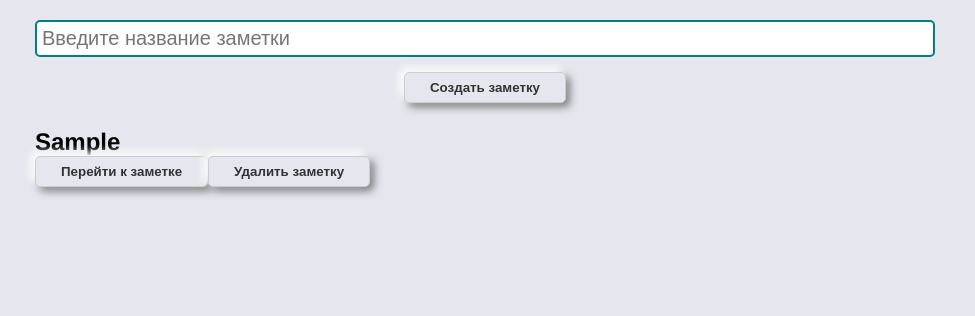
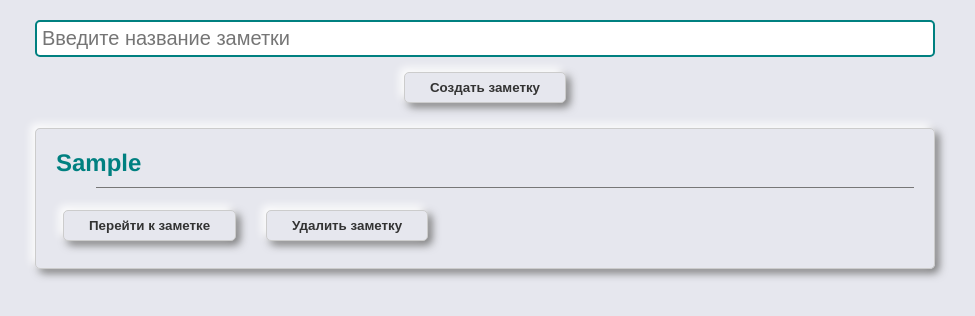
Before and after one commit to Meidro/Note-List, a Vue app: page / in a window 1280 px wide. Both pictures are taken after typing "Sample" into the empty fields and a click on the button "Создать заметку". Shown: the top 316 px of the page, without its empty margins (155-1130 px from the left). Built offline with nearby package versions, Linux system fonts and the light colour scheme.

Commit message:
стилизация

```diff
--- a/src/components/ModalWindow.vue
+++ b/src/components/ModalWindow.vue
@@ -2,7 +2,7 @@
    <teleport to="body">
       <div class="modal-wrapper">
          <div class="modal">
-            <h2>Удалить заметку?</h2>
+            <slot name="modal-title"></slot>
             <slot name="modal-actions"></slot>
          </div>
       </div>
@@ -30,8 +30,11 @@
    }
    .modal {
       width: 400px;
+      background-color: #e6e7ee;
       border: 1px solid #cccccc;
       border-radius: 5px;
       box-shadow: -4px -4px 8px #ffffff, 4px 4px 8px #777777;
+      padding: 25px;
+      text-align: center;
    }
 </style>
--- a/src/store/index.ts
+++ b/src/store/index.ts
@@ -8,7 +8,7 @@ const note = ref({
    title: '',
    todos: [] as ToDo[],
 });
-const {history, undo, redo, canUndo, canRedo, clear} = useRefHistory(note, {
+const {undo, redo} = useRefHistory(note, {
    deep: true,
 });
 
@@ -52,6 +52,9 @@ export default createStore({
       redoChanges() {
          redo();
       },
+      saveNote(state) {
+         state.notes = state.notes.map((note) => (note.id === state.currentId ? state.currentNote : note));
+      },
    },
    actions: {
       fetchCurrentNote({commit}, noteId: number) {
--- a/src/views/NoteItem.vue
+++ b/src/views/NoteItem.vue
@@ -7,27 +7,40 @@
       <form v-else @submit.prevent="formHandler(note.title)">
          <input type="text" :value="note.title" @input="onTextChange" />
       </form>
-      <form @submit.prevent="addTodo">
+      <form @submit.prevent="addTodo" class="add-todo">
          <input type="text" v-model="inputValue" placeholder="Введите текст задачи" />
          <button>Добавить задачу</button>
       </form>
-      <ul>
-         <li v-for="todo in note.todos" :key="todo.id">
-            <input type="checkbox" :checked="todo.completed" @change="onChangeCompleted(todo.id)" />
+      <ul class="todo__list">
+         <li v-for="todo in note.todos" :key="todo.id" class="todo__item">
+            <input :id="todo.text" type="checkbox" :checked="todo.completed" @change="onChangeCompleted(todo.id)" />
+            <label :for="todo.text"></label>
             <span :class="{completed: todo.completed}">{{ todo.text }}</span>
          </li>
       </ul>
+      <button @click="isModal = true">Отменить редактирование</button>
       <button @click="undo">Отменить изменения</button>
       <button @click="redo">Повторить изменения</button>
+      <button @click="save">Сохранить изменения</button>
    </div>
+   <ModalWindow v-if="isModal">
+      <template v-slot:modal-title>
+         <h2>Отменить редактирование? Все изменения будут потеряны!</h2>
+      </template>
+      <template v-slot:modal-actions>
+         <button @click="confirmCancelEdit(true)">ДА</button><button @click="confirmCancelEdit(false)">ОТМЕНА</button>
+      </template>
+   </ModalWindow>
 </template>
 
 <script lang="ts">
    import {defineComponent, onMounted, computed, ref} from 'vue';
    import router from '@/router';
    import store from '@/store';
+   import ModalWindow from '@/components/ModalWindow.vue';
 
    export default defineComponent({
+      components: {ModalWindow},
       setup() {
          onMounted(() => {
             const routeId: number = +router.currentRoute.value.params.id;
@@ -35,6 +48,7 @@
          });
          const note = computed(() => store.state.currentNote);
          const isEditMode = ref(false);
+         const isModal = ref(false);
          const inputValue = ref('');
          const onTextChange = (e: Event) => {
             store.commit('updateTitle', (e.target as HTMLInputElement).value);
@@ -56,17 +70,29 @@
          const redo = () => {
             store.commit('redoChanges');
          };
+         const save = () => {
+            store.commit('saveNote');
+         };
+         const confirmCancelEdit = (flag: boolean) => {
+            if (flag) {
+               console.log('da');
+            }
+            isModal.value = false;
+         };
 
          return {
             note,
             isEditMode,
             inputValue,
+            isModal,
             onTextChange,
             formHandler,
             addTodo,
             onChangeCompleted,
             undo,
             redo,
+            save,
+            confirmCancelEdit,
          };
       },
    });
@@ -75,6 +101,10 @@
 <style scoped>
    .note-title {
       text-align: center;
+   }
+
+   .add-todo {
+      margin-bottom: 35px;
    }
    .note-title input[type='text'] {
       width: 100%;
@@ -85,6 +115,41 @@
       padding: 5px;
       margin-bottom: 15px;
    }
+   .todo__list {
+      margin-bottom: 30px;
+   }
+   .todo__item {
+      border: 1px solid teal;
+      border-radius: 5px;
+      padding: 7px;
+      margin-bottom: 10px;
+      display: flex;
+      align-items: center;
+   }
+   .todo__item input {
+      position: absolute;
+      width: 1px;
+      height: 1px;
+      overflow: hidden;
+      clip: rect(0 0 0);
+   }
+   .todo__item label {
+      position: relative;
+      width: 22px;
+      height: 22px;
+      border: 3px solid teal;
+      border-radius: 4px;
+      cursor: pointer;
+   }
+   .todo__item input:checked + label::before {
+      content: '';
+      position: absolute;
+      top: 2px;
+      left: 2px;
+      width: 12px;
+      height: 12px;
+      background-color: teal;
+   }
    .completed {
       text-decoration: line-through;
    }
--- a/src/views/NoteList.vue
+++ b/src/views/NoteList.vue
@@ -4,7 +4,7 @@
          <input type="text" v-model="inputValue" placeholder="Введите название заметки" />
          <button>Создать заметку</button>
       </form>
-      <div v-for="note in notes" :key="note.id">
+      <div v-for="note in notes" :key="note.id" class="note__item">
          <div>
             <h2>{{ note.title }}</h2>
             <ul>
@@ -13,17 +13,21 @@
                </li>
             </ul>
          </div>
-         <div>
+         <div class="btn-group">
             <button @click="$router.push(`/${note.id}`)">Перейти к заметке</button>
             <button @click="onDeleteNote(note.id)">Удалить заметку</button>
          </div>
       </div>
    </div>
    <ModalWindow v-if="isModal">
-      <template v-slot:modal-actions
-         ><button @click="confirmDelete(true)">ДА</button
-         ><button @click="confirmDelete(false)">ОТМЕНА</button></template
-      >
+      <template v-slot:modal-title>
+         <h2 class="delete-text">Удалить заметку?</h2>
+      </template>
+      <template v-slot:modal-actions>
+         <div class="modal-btn-group">
+            <button @click="confirmDelete(true)">ДА</button><button @click="confirmDelete(false)">ОТМЕНА</button>
+         </div>
+      </template>
    </ModalWindow>
    <p v-if="!notes.length">Список заметок пуст</p>
 </template>
@@ -54,10 +58,10 @@
             }
             closeModal();
          };
-         function closeModal() {
+         const closeModal = () => {
             store.commit('setCurrentId', 0);
             isModal.value = false;
-         }
+         };
          return {
             notes,
             formHandler,
@@ -95,7 +99,49 @@
       font-weight: 600;
       color: #333333;
    }
+
+   .note__item {
+      width: 100%;
+      border: 1px solid #cccccc;
+      border-radius: 5px;
+      box-shadow: -4px -4px 8px #ffffff, 4px 4px 8px #777777;
+      padding: 20px;
+      margin-bottom: 25px;
+   }
+   .note__item h2 {
+      margin-bottom: 10px;
+      color: teal;
+   }
+   .note__item ul {
+      list-style: disc;
+      margin-left: 40px;
+      padding-left: 30px;
+      max-height: 100px;
+      overflow: hidden;
+      margin-bottom: 15px;
+      border-bottom: 1px solid #777777;
+      box-shadow: inset 0 -3px 10px #777777;
+   }
+   .note__item li {
+      margin-bottom: 7px;
+      color: #333;
+      font-size: 14px;
+      padding: 3px;
+   }
+   .btn-group {
+      padding: 7px;
+   }
+   .btn-group button {
+      margin-right: 30px;
+   }
    .completed {
       text-decoration: line-through;
    }
+   .delete-text {
+      margin-bottom: 20px;
+   }
+   .modal-btn-group {
+      display: flex;
+      justify-content: space-between;
+   }
 </style>
```
